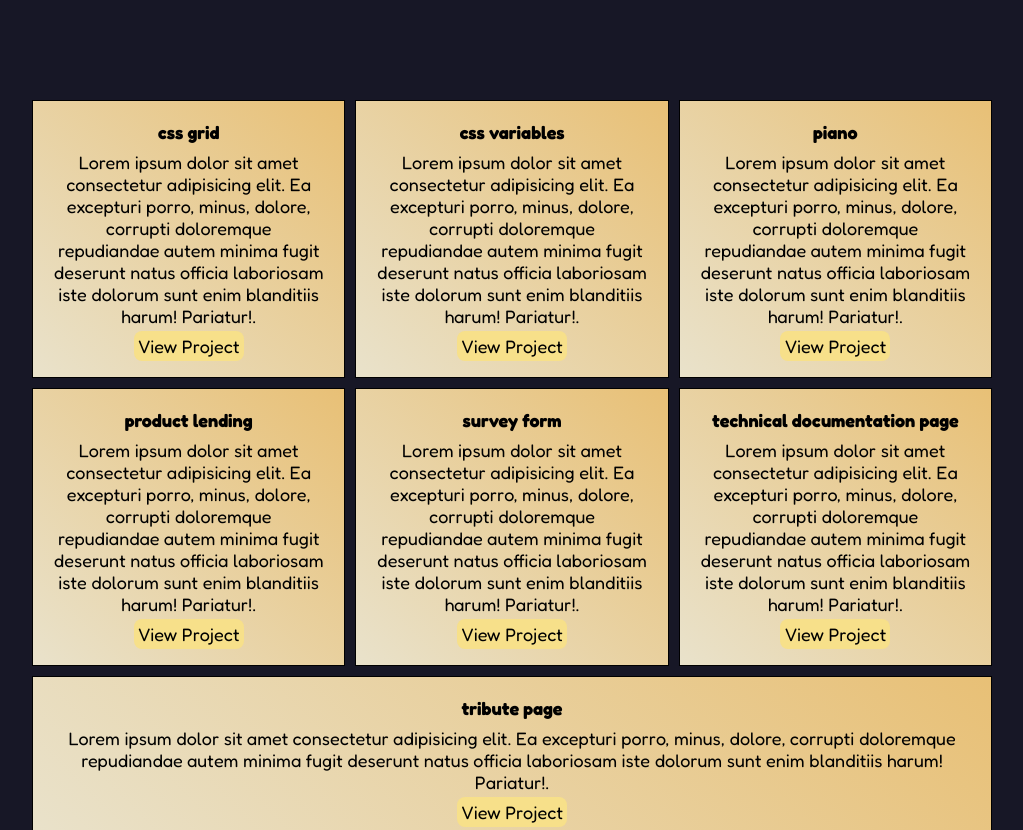
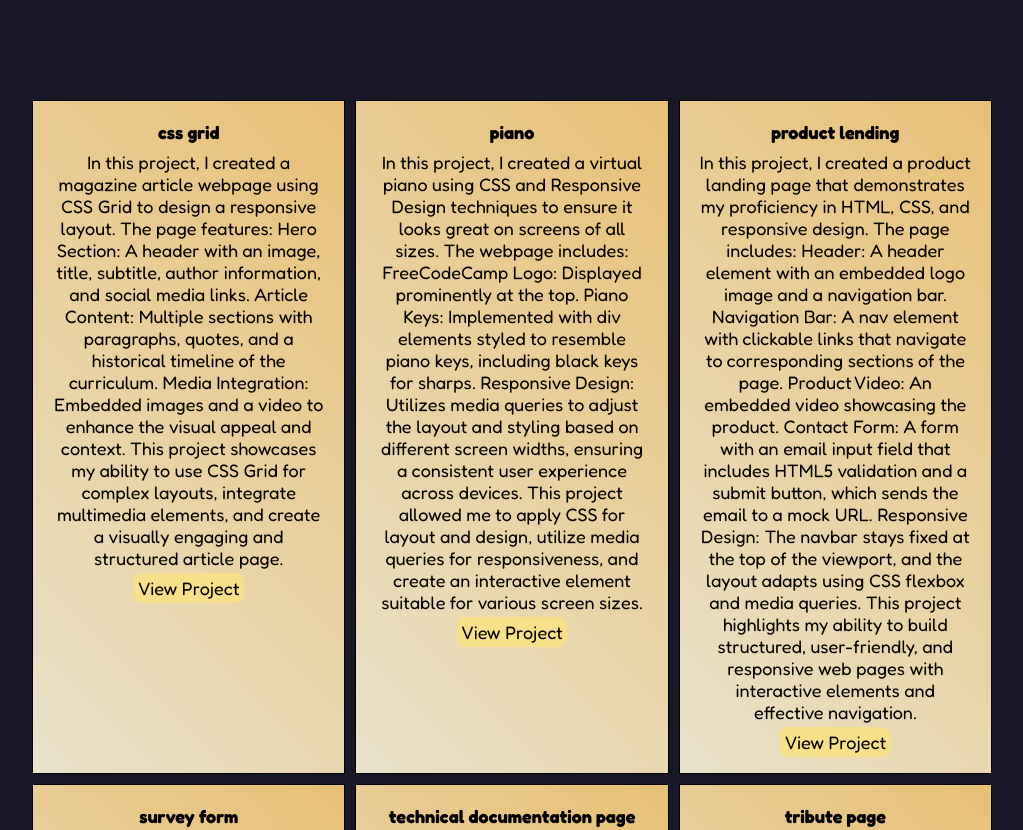
Before and after one commit to OlesKoshlatyi/fcc-responsive-web, a plain HTML site: page index.html in a window 1280 px wide. Shown: the part 720-1550 px from the top of the page, without its empty margins (128-1151 px from the left). Drawn offline with Linux system fonts and the light colour scheme.

Commit message:
Add descriptions to project tiles.

```diff
--- a/index.html
+++ b/index.html
@@ -35,40 +35,50 @@
         <div class="project-tile">
           <h2>css grid</h2>
           <p>
-            Lorem ipsum dolor sit amet consectetur adipisicing elit. Ea
-            excepturi porro, minus, dolore, corrupti doloremque repudiandae
-            autem minima fugit deserunt natus officia laboriosam iste dolorum
-            sunt enim blanditiis harum! Pariatur!.
+            In this project, I created a magazine article webpage using CSS Grid
+            to design a responsive layout. The page features: Hero Section: A
+            header with an image, title, subtitle, author information, and
+            social media links. Article Content: Multiple sections with
+            paragraphs, quotes, and a historical timeline of the curriculum.
+            Media Integration: Embedded images and a video to enhance the visual
+            appeal and context. This project showcases my ability to use CSS
+            Grid for complex layouts, integrate multimedia elements, and create
+            a visually engaging and structured article page.
           </p>
           <a href="./css-grid/index.html" target="_blank">View Project</a>
         </div>
-        <div class="project-tile">
-          <h2>css variables</h2>
-          <p>
-            Lorem ipsum dolor sit amet consectetur adipisicing elit. Ea
-            excepturi porro, minus, dolore, corrupti doloremque repudiandae
-            autem minima fugit deserunt natus officia laboriosam iste dolorum
-            sunt enim blanditiis harum! Pariatur!.
-          </p>
-          <a href="./css-variables-div-city/" target="_blank">View Project</a>
-        </div>
+
         <div class="project-tile">
           <h2>piano</h2>
           <p>
-            Lorem ipsum dolor sit amet consectetur adipisicing elit. Ea
-            excepturi porro, minus, dolore, corrupti doloremque repudiandae
-            autem minima fugit deserunt natus officia laboriosam iste dolorum
-            sunt enim blanditiis harum! Pariatur!.
+            In this project, I created a virtual piano using CSS and Responsive
+            Design techniques to ensure it looks great on screens of all sizes.
+            The webpage includes: FreeCodeCamp Logo: Displayed prominently at
+            the top. Piano Keys: Implemented with div elements styled to
+            resemble piano keys, including black keys for sharps. Responsive
+            Design: Utilizes media queries to adjust the layout and styling
+            based on different screen widths, ensuring a consistent user
+            experience across devices. This project allowed me to apply CSS for
+            layout and design, utilize media queries for responsiveness, and
+            create an interactive element suitable for various screen sizes.
           </p>
           <a href="./piano/index.html" target="_blank">View Project</a>
         </div>
         <div class="project-tile">
           <h2>product lending</h2>
           <p>
-            Lorem ipsum dolor sit amet consectetur adipisicing elit. Ea
-            excepturi porro, minus, dolore, corrupti doloremque repudiandae
-            autem minima fugit deserunt natus officia laboriosam iste dolorum
-            sunt enim blanditiis harum! Pariatur!.
+            In this project, I created a product landing page that demonstrates
+            my proficiency in HTML, CSS, and responsive design. The page
+            includes: Header: A header element with an embedded logo image and a
+            navigation bar. Navigation Bar: A nav element with clickable links
+            that navigate to corresponding sections of the page. Product Video:
+            An embedded video showcasing the product. Contact Form: A form with
+            an email input field that includes HTML5 validation and a submit
+            button, which sends the email to a mock URL. Responsive Design: The
+            navbar stays fixed at the top of the viewport, and the layout adapts
+            using CSS flexbox and media queries. This project highlights my
+            ability to build structured, user-friendly, and responsive web pages
+            with interactive elements and effective navigation.
           </p>
           <a href="./product-landing/index.html" target="_blank">
             View Project
@@ -77,20 +87,32 @@
         <div class="project-tile">
           <h2>survey form</h2>
           <p>
-            Lorem ipsum dolor sit amet consectetur adipisicing elit. Ea
-            excepturi porro, minus, dolore, corrupti doloremque repudiandae
-            autem minima fugit deserunt natus officia laboriosam iste dolorum
-            sunt enim blanditiis harum! Pariatur!.
+            For this project, I created a survey form that adheres to specific
+            user stories, showcasing my skills in HTML and CSS. The form
+            includes a title, a short description, and various input fields for
+            name, email, and number with corresponding labels and placeholder
+            text. Additionally, it features a dropdown menu, radio buttons,
+            checkboxes, a textarea for comments, and a submit button. This
+            project highlights my ability to build a functional, user-friendly
+            form with proper validation and styling. Through this, I gained
+            experience in organizing form elements, applying CSS for layout and
+            design, and ensuring a seamless user experience.
           </p>
           <a href="./survey-form/index.html" target="_blank">View Project</a>
         </div>
         <div class="project-tile">
           <h2>technical documentation page</h2>
           <p>
-            Lorem ipsum dolor sit amet consectetur adipisicing elit. Ea
-            excepturi porro, minus, dolore, corrupti doloremque repudiandae
-            autem minima fugit deserunt natus officia laboriosam iste dolorum
-            sunt enim blanditiis harum! Pariatur!.
+            In this project, I created a technical documentation page that
+            showcases my skills in HTML, CSS, and responsive design. The page
+            includes: A main content area with several sections, each with a
+            unique ID and header. A fixed navigation bar on the left, containing
+            links to each section for easy navigation. Various text, code, and
+            list elements to provide detailed technical information. Responsive
+            design to ensure the navigation bar remains visible on larger
+            screens. This project highlights my ability to build
+            well-structured, user-friendly, and accessible web pages with
+            effective navigation and responsive features.
           </p>
           <a href="./technical documentation page/index.html" target="_blank">
             View Project
@@ -99,10 +121,16 @@
         <div class="project-tile">
           <h2>tribute page</h2>
           <p>
-            Lorem ipsum dolor sit amet consectetur adipisicing elit. Ea
-            excepturi porro, minus, dolore, corrupti doloremque repudiandae
-            autem minima fugit deserunt natus officia laboriosam iste dolorum
-            sunt enim blanditiis harum! Pariatur!.
+            In this project, I developed a tribute page that highlights my
+            skills in HTML and CSS, focusing on creating a well-structured,
+            responsive, and accessible web page. The page includes a main
+            section containing a title, an image with a caption, descriptive
+            text about the tribute subject, and an external link for more
+            information. This project allowed me to practice organizing content,
+            embedding and styling images, and ensuring responsive design. It
+            also demonstrated my ability to use semantic HTML and CSS properties
+            effectively, providing a solid foundation for building accessible
+            and visually appealing web pages.
           </p>
           <a href="./tribute-page/index.html" target="_blank">View Project</a>
         </div>
```
